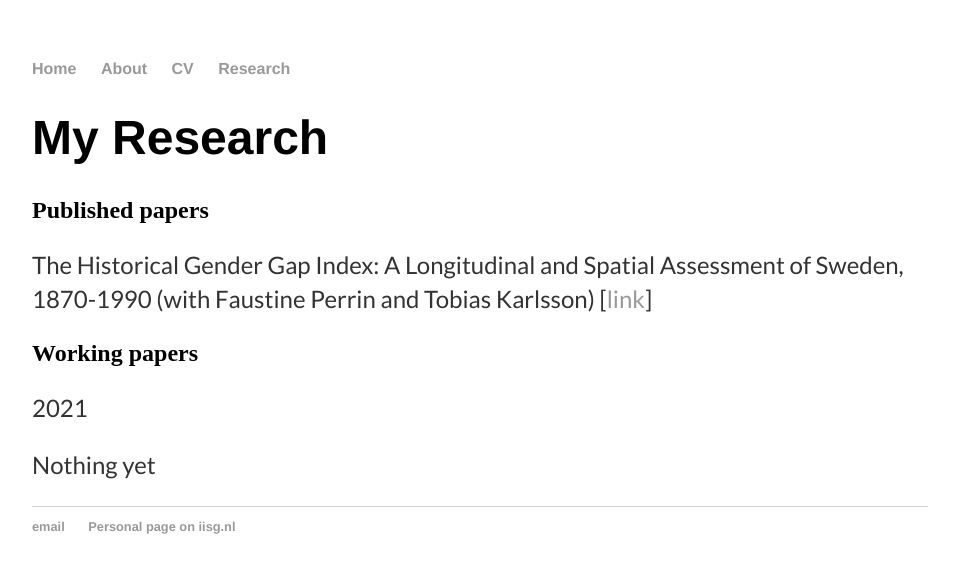
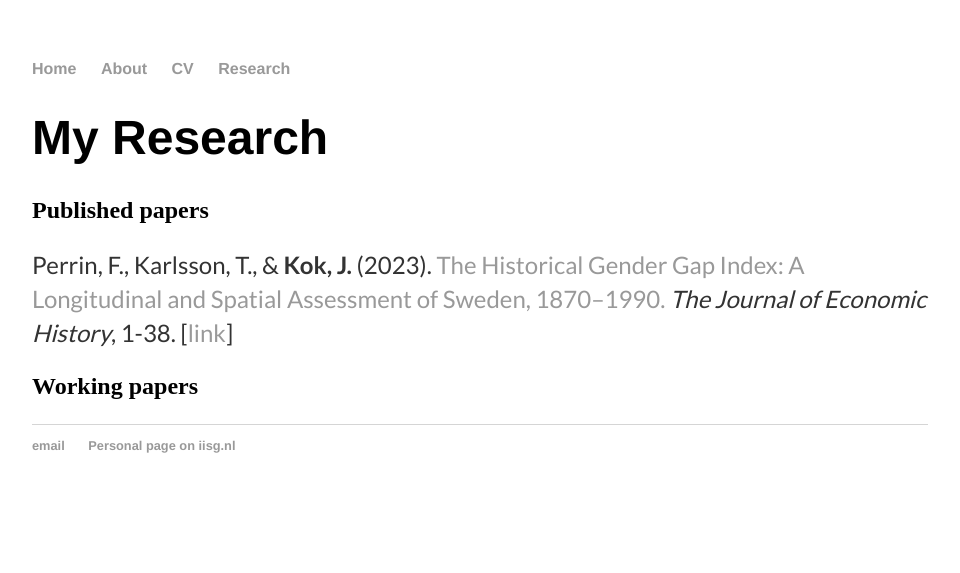
Before and after one commit to kok-joris/kok-joris.github.io, a Jekyll site: the page built from research/index.html, in a window 1280 px wide. Shown: the top 573 px of the page, without its empty margins (160-1120 px from the left). Built offline with Jekyll 4.4.1, drawn with Linux system fonts in a browser that asks for light colours; Markdown is read by kramdown in place of the engine named in the settings.

Commit message:
Update index.html

```diff
--- a/research/index.html
+++ b/research/index.html
@@ -5,13 +5,12 @@
 <div class="blurb">
 	<h1>My Research</h1>
 	<h2>Published papers</h2>
-	<p>The Historical Gender Gap Index: A Longitudinal and Spatial Assessment of Sweden, 1870-1990 (with Faustine Perrin and Tobias Karlsson) [<a href="https://ideas.repec.org/p/hhs/luekhi/0217.html">link</a>]</li>
+	<p> Perrin, F., Karlsson, T., & <b>Kok, J.</b> (2023). <a href="https://www.cambridge.org/core/services/aop-cambridge-core/content/view/D50225E04E4573AA7D3B175032291B2C/S0022050723000359a.pdf/the-historical-gender-gap-index-a-longitudinal-and-spatial-assessment-of-sweden-1870-1990.pdf">The Historical Gender Gap Index: A Longitudinal and Spatial Assessment of Sweden, 1870–1990.</a> <i>The Journal of Economic History</i>, 1-38.
+
+		[<a href="https://ideas.repec.org/p/hhs/luekhi/0217.html">link</a>]</li>
 
 	<h2>Working papers</h2>
 	<p>
-	2021
 	</p>
-	<p>
-		Nothing yet
-	</p>
+
 </div><!-- /.blurb -->
```
